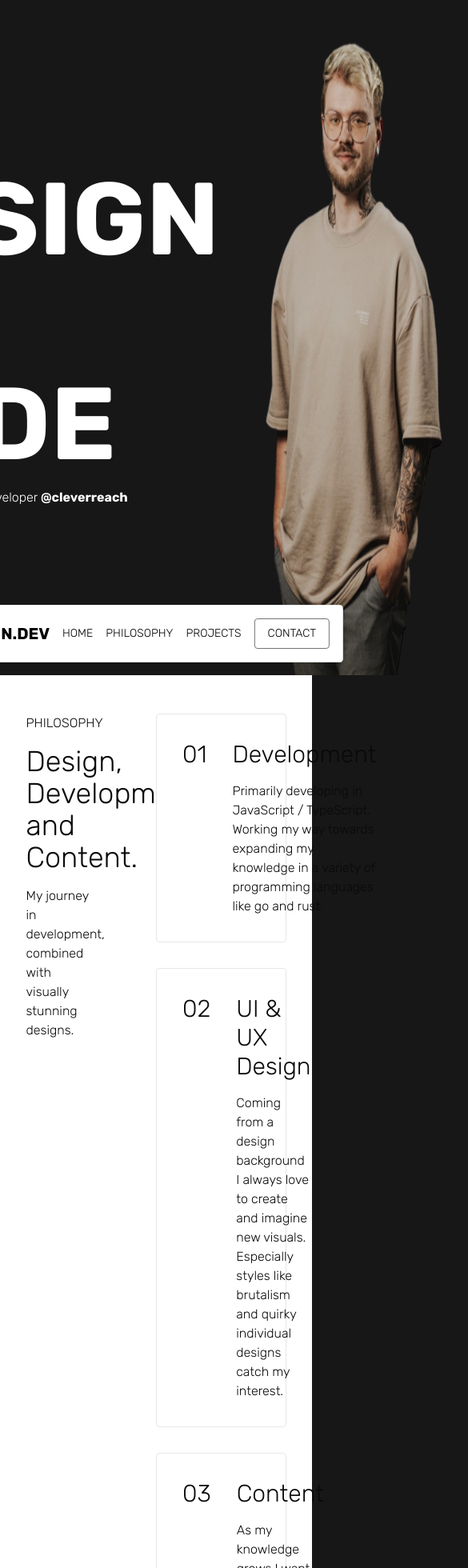
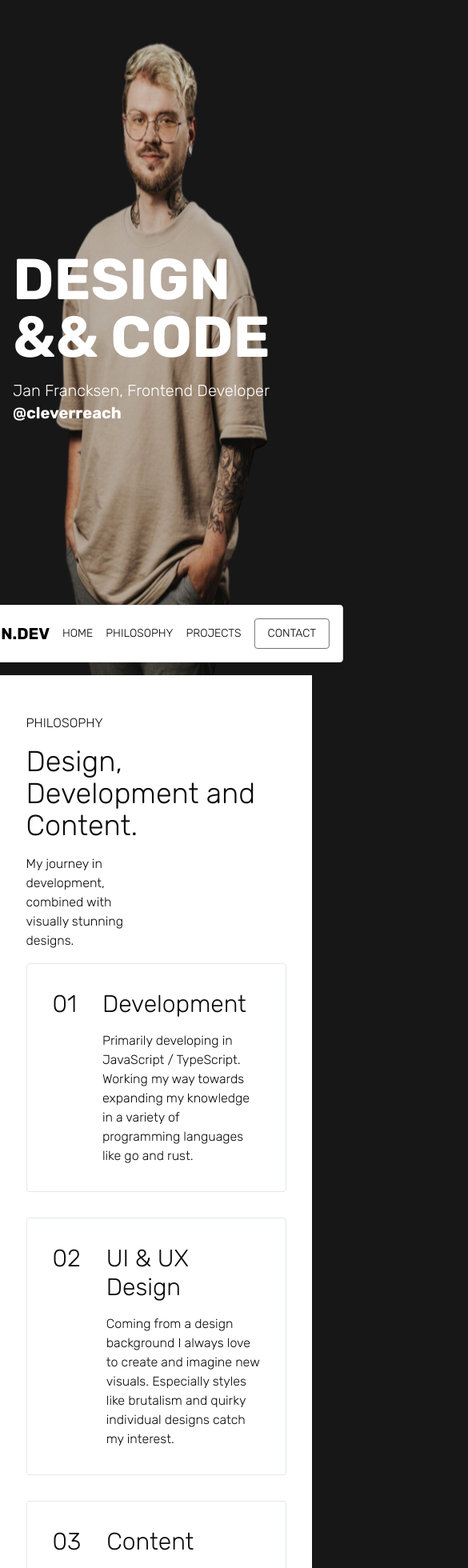
Before and after one commit to JanFrancksen/j1n, a Next.js app: page / in a window 390 px wide. Shown: the top 1960 px of the page at 80% size, 585 px wide, since content can reach past the window. Built offline with nearby package versions, Linux system fonts and the light colour scheme.

Commit message:
feat(mobile): add mobile css

```diff
--- a/components/hero.tsx
+++ b/components/hero.tsx
@@ -4,16 +4,16 @@ import me from '@/public/me.png';
 const Hero = () => {
   return (
     <section
-      className="w-5/6 mx-auto h-screen flex items-center justify-center"
+      className="xl:w-5/6 mx-auto h-screen flex items-center justify-center relative"
       id="home"
     >
-      <div className="flex flex-col gap-y-4 w-fit">
-        <h1 className="text-9xl font-bold uppercase">
+      <div className="flex flex-col gap-y-4 w-fit max-sm:p-4">
+        <h1 className="text-7xl sm:text-9xl font-bold uppercase">
           Design
           <br />
           && Code
         </h1>
-        <h2 className="text-1xl">
+        <h2 className="text-xl">
           Jan Francksen, Frontend Developer{' '}
           <a
             href="https://www.cleverreach.com"
@@ -25,11 +25,10 @@ const Hero = () => {
           </a>
         </h2>
       </div>
-      <div className="flex-1" />
       <Image
         src={me}
         alt="Jan, a blond guy with glasses, tattoos and a beige shirt."
-        className="h-full w-auto"
+        className="absolute right-0 bottom-0 h-full w-auto -z-10"
       />
     </section>
   );
--- a/components/projectReference.tsx
+++ b/components/projectReference.tsx
@@ -19,7 +19,7 @@ const ProjectReference: React.FC<ProjectReferenceProps> = ({
   return (
     <div className="bg-white overflow-hidden">
       <div className="w-5/6 mx-auto relative">
-        <div className="absolute bottom-8 left-8 p-8 z-10 border rounded backdrop-blur-lg bg-gray-900 bg-opacity-50 w-1/3">
+        <div className="xl:absolute bottom-8 left-8 p-8 z-10 border rounded backdrop-blur-lg bg-gray-900 xl:bg-opacity-50 xl:w-1/3">
           <h5 className="text-3xl mb-2">{title}</h5>{' '}
           <p className="mb-4">{description}</p>
           {isExternal ? (
@@ -37,8 +37,8 @@ const ProjectReference: React.FC<ProjectReferenceProps> = ({
             </Link>
           )}
         </div>
-        <div className="bg-gray-900 h-[80dvh] w-full rounded">
-          <div className="bg-red-200 rounded-t h-[95%] aspect-video absolute -bottom-24 hover:-bottom-12 right-12 transition-all hover:rotate-2 duration-1000 overflow-hidden">
+        <div className="bg-gray-900 aspect-[16/8] w-full rounded">
+          <div className="rounded-t w-10/12 aspect-video absolute -bottom-16 lg:-bottom-24 hover:-bottom-12 right-12 transition-all hover:rotate-2 duration-1000 overflow-hidden">
             <Image
               src={imgSource}
               alt={title}
--- a/components/showoffModule.tsx
+++ b/components/showoffModule.tsx
@@ -24,7 +24,7 @@ const ShowoffModule: React.FC<ShowoffModuleProps> = ({
         color === 'white' ? 'bg-white text-neutral-950' : ''
       } min-h-screen flex justify-center items-center`}
     >
-      <div className="grid grid-cols-2 w-5/6 mx-auto py-12">
+      <div className="grid lg:grid-cols-2 max-lg:gap-y-4 w-5/6 mx-auto py-12">
         <div className="flex flex-col gap-y-4 sticky top-24 h-fit">
           <h4 className="uppercase">{subtitle}</h4>
           <h3 className="text-4xl">{title}</h3>
```
